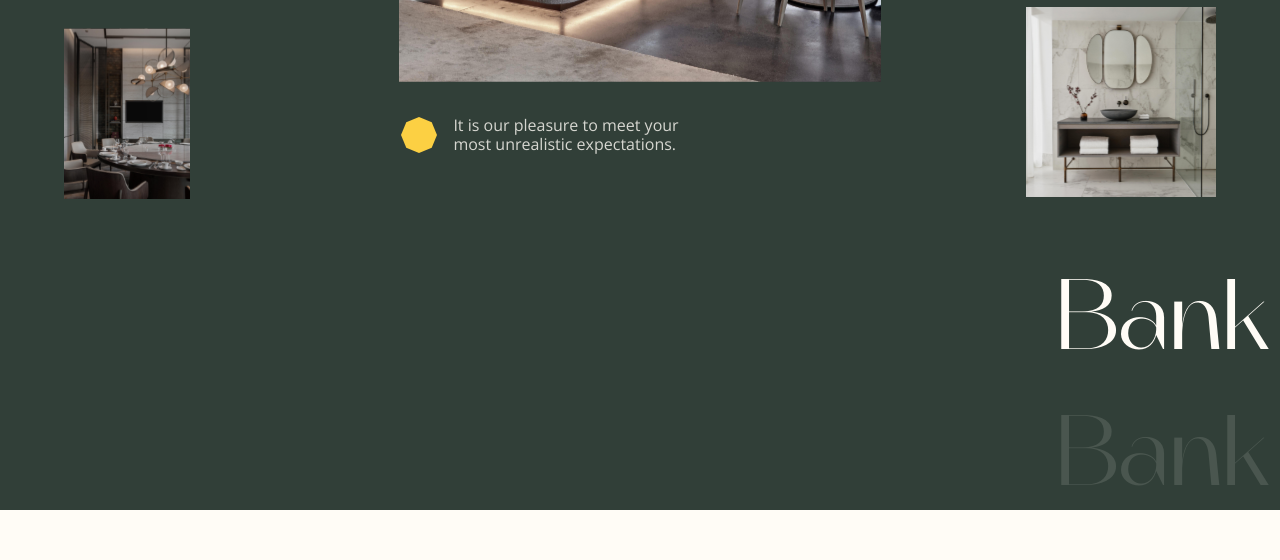
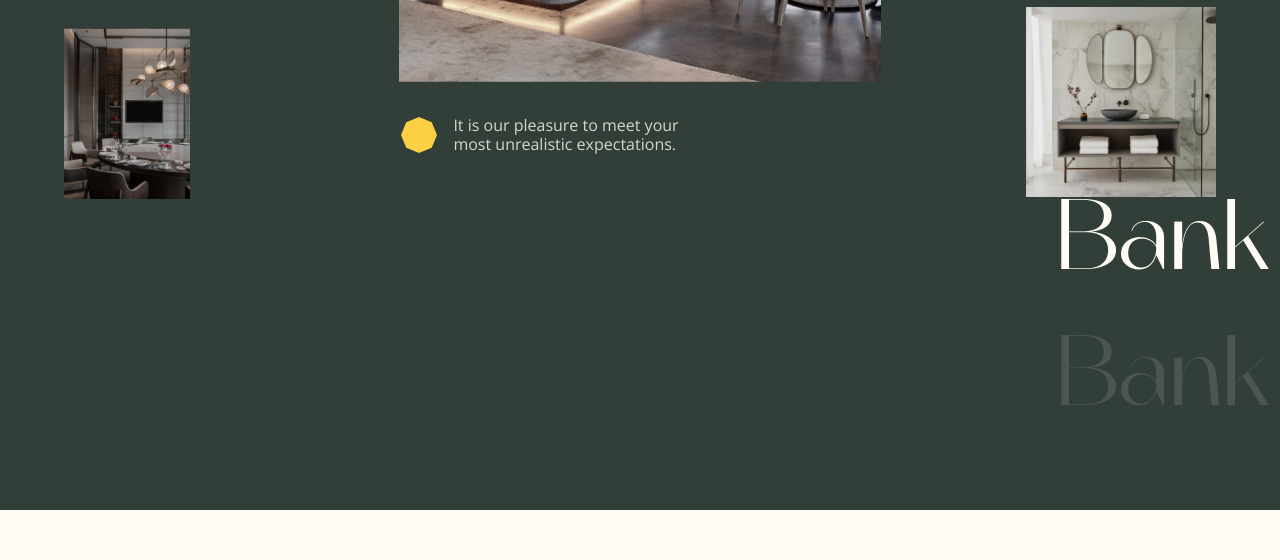
Before and after one commit to gift56/Fullstack-HotelWebsite, a React (Create React App) app: page / in a window 1280 px wide. Shown: the part 6006-6566 px from the top of the page. Built offline with nearby package versions, Linux system fonts and the light colour scheme.

Commit message:
done with gallery

```diff
--- a/src/styles/gallery.styled.js
+++ b/src/styles/gallery.styled.js
@@ -189,12 +189,14 @@ export const GalleryRightSideDesktop = styled.div`
       &:nth-child(4) {
         bottom: 0;
         left: 0;
+        z-index: 10;
       }
       &:nth-child(5) {
         bottom: 0;
         right: 0;
         width: 190px;
         height: 204px;
+        z-index: 10;
       }
       img {
         width: 100%;
@@ -217,6 +219,7 @@ export const GalleryAnimationArea = styled.div`
   display: none;
   @media screen and (min-width: ${({ theme }) => theme.mobile.tab}) {
     display: flex;
+    transform: translateY(-80px);
   }
   .movement {
     display: flex;
@@ -246,7 +249,7 @@ export const GalleryAnimationArea = styled.div`
       white-space: nowrap;
       overflow: hidden;
       transform: translateX(8%);
-      animation: ${moving} 20s linear infinite;
+      animation: ${moving} 30s linear infinite;
     }
     .firstP {
       p {
```
